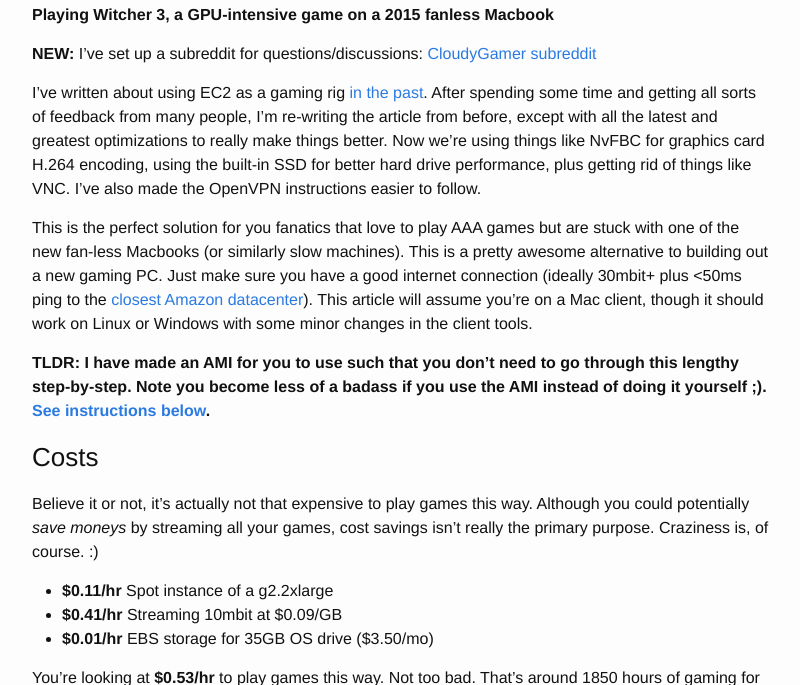
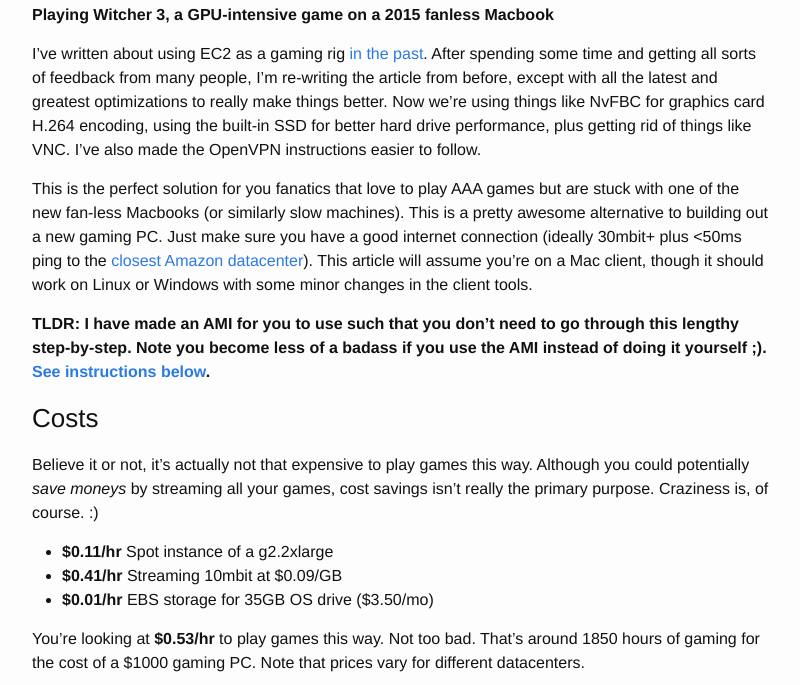
Before and after one commit to lg/lg.io, a Jekyll site: the page built from _posts/2015-07-05-revised-and-much-faster-run-your-own-highend-cloud-gaming-service-on-ec2.markdown, in a window 1280 px wide and 900 px high, scrolled down 542 px, cut to the strip 215-900 px from the top of the window. Shown: the whole strip, without its empty margins (238-1038 px from the left). Built offline with Jekyll 4.4.1, drawn with Linux system fonts in a browser that asks for light colours; comment, search, counter and statistics services are not loaded.

Commit message:
removed reddit link since i was inactive and my subreddit got taken away from me -- such is the tough life of me

```diff
--- a/_posts/2015-07-05-revised-and-much-faster-run-your-own-highend-cloud-gaming-service-on-ec2.markdown
+++ b/_posts/2015-07-05-revised-and-much-faster-run-your-own-highend-cloud-gaming-service-on-ec2.markdown
@@ -9,8 +9,6 @@ published: True
 
 <iframe width="630" height="472" src="https://www.youtube.com/embed/pNs_D8JxADA" frameborder="0" allowfullscreen></iframe>
 **Playing Witcher 3, a GPU-intensive game on a 2015 fanless Macbook**
-
-**NEW:** I've set up a subreddit for questions/discussions: [CloudyGamer subreddit](https://www.reddit.com/r/cloudygamer)
 
 I've written about using EC2 as a gaming rig [in the past]({% post_url 2015-04-12-run-your-own-high-end-cloud-gaming-service-on-ec2 %}). After spending some time and getting all sorts of feedback from many people, I'm re-writing the article from before, except with all the latest and greatest optimizations to really make things better. Now we're using things like NvFBC for graphics card H.264 encoding, using the built-in SSD for better hard drive performance, plus getting rid of things like VNC. I've also made the OpenVPN instructions easier to follow.
 
```
